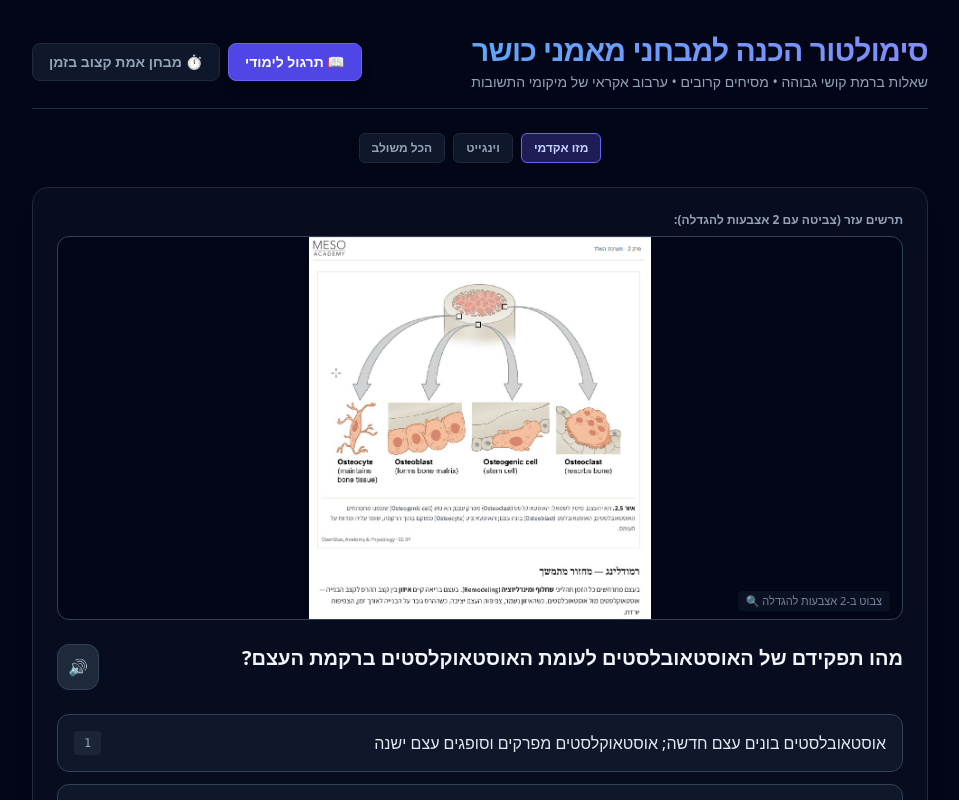
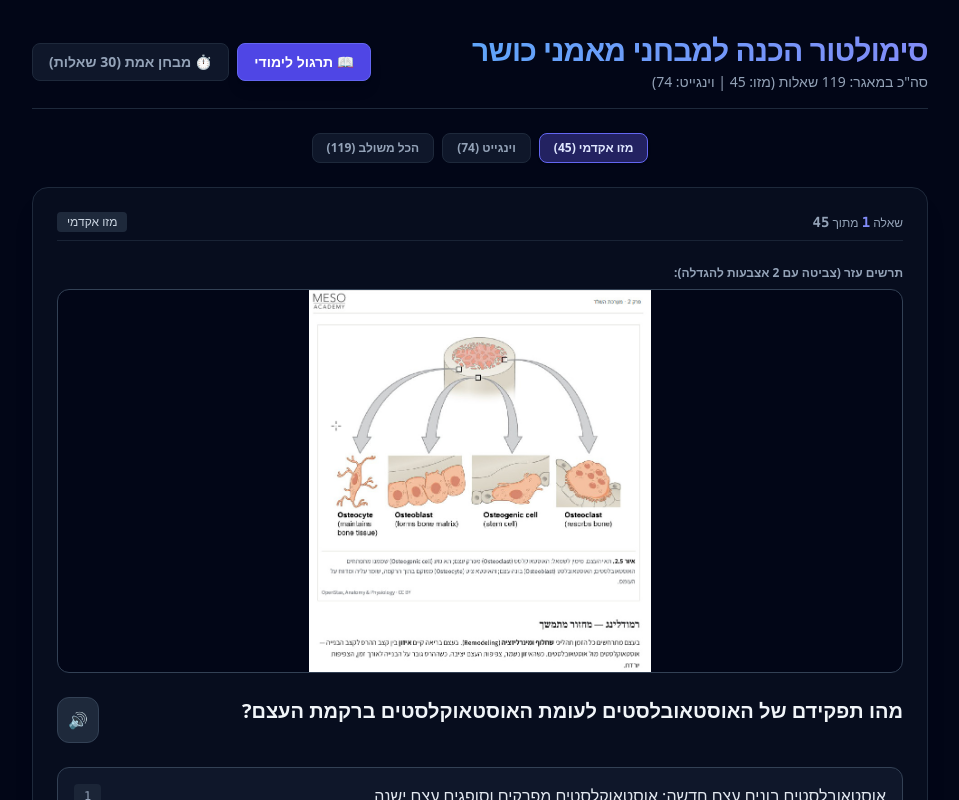
Before and after one commit to motic53/wingate-coach-prep, a Next.js app: page / in a window 1280 px wide. Shown: the top 800 px of the page, without its empty margins (160-1119 px from the left). Built offline with nearby package versions, Linux system fonts and the light colour scheme.

Commit message:
Update page.tsx

```diff
--- a/app/page.tsx
+++ b/app/page.tsx
@@ -20,124 +20,40 @@ interface ShuffledQuestion extends Question {
 function PinchZoomImage({ src, alt }: { src: string; alt: string }) {
   const [scale, setScale] = useState(1);
   const [position, setPosition] = useState({ x: 0, y: 0 });
-
-  const initialDistance = useRef<number | null>(null);
-  const initialScale = useRef(1);
-  const isDragging = useRef(false);
-  const dragStart = useRef({ x: 0, y: 0 });
-  const lastTouchTime = useRef(0);
+  const [imgKey, setImgKey] = useState(src);
+  const [isFailed, setIsFailed] = useState(false);
 
   useEffect(() => {
     setScale(1);
     setPosition({ x: 0, y: 0 });
-    initialDistance.current = null;
-    isDragging.current = false;
+    setImgKey(`${src}?t=${Date.now()}`);
+    setIsFailed(false);
   }, [src]);
 
-  const getPinchDistance = (touches: React.TouchList) => {
-    const dx = touches[0].clientX - touches[1].clientX;
-    const dy = touches[0].clientY - touches[1].clientY;
-    return Math.sqrt(dx * dx + dy * dy);
-  };
-
-  const handleTouchStart = (e: React.TouchEvent<HTMLDivElement>) => {
-    if (e.touches.length === 2) {
-      initialDistance.current = getPinchDistance(e.touches);
-      initialScale.current = scale;
-      isDragging.current = false;
-    } else if (e.touches.length === 1) {
-      const now = Date.now();
-      if (now - lastTouchTime.current < 300) {
-        if (scale > 1) {
-          setScale(1);
-          setPosition({ x: 0, y: 0 });
-        } else {
-          setScale(2.5);
-        }
-      }
-      lastTouchTime.current = now;
-
-      if (scale > 1) {
-        isDragging.current = true;
-        dragStart.current = {
-          x: e.touches[0].clientX - position.x,
-          y: e.touches[0].clientY - position.y
-        };
-      }
-    }
-  };
-
-  const handleTouchMove = (e: React.TouchEvent<HTMLDivElement>) => {
-    if (e.touches.length === 2 && initialDistance.current !== null) {
-      const currentDistance = getPinchDistance(e.touches);
-      const ratio = currentDistance / initialDistance.current;
-      const nextScale = Math.min(Math.max(initialScale.current * ratio, 1), 4.5);
-      setScale(nextScale);
-      if (nextScale === 1) setPosition({ x: 0, y: 0 });
-    } else if (e.touches.length === 1 && isDragging.current && scale > 1) {
-      const maxOffset = (scale - 1) * 220;
-      const nextX = e.touches[0].clientX - dragStart.current.x;
-      const nextY = e.touches[0].clientY - dragStart.current.y;
-      setPosition({
-        x: Math.max(-maxOffset, Math.min(maxOffset, nextX)),
-        y: Math.max(-maxOffset, Math.min(maxOffset, nextY))
-      });
-    }
-  };
-
-  const handleTouchEnd = () => {
-    initialDistance.current = null;
-    isDragging.current = false;
-  };
-
   return (
-    <div
-      onTouchStart={handleTouchStart}
-      onTouchMove={handleTouchMove}
-      onTouchEnd={handleTouchEnd}
-      onTouchCancel={handleTouchEnd}
-      className="relative w-full h-72 sm:h-96 overflow-hidden rounded-xl border border-slate-700 bg-slate-950 select-none touch-none flex items-center justify-center cursor-crosshair"
-    >
-      <div
-        className="w-full h-full relative transition-transform duration-75 flex items-center justify-center pointer-events-none"
-        style={{
-          transform: `translate(${position.x}px, ${position.y}px) scale(${scale})`,
-          transformOrigin: "center center"
-        }}
-      >
-        <img
-          key={src}
-          src={src}
-          alt={alt}
-          className="w-full h-full object-contain pointer-events-none"
-          loading="eager"
-          decoding="async"
-          onError={(e) => {
-            const target = e.currentTarget;
-            if (!target.src.includes("?retry=")) {
-              target.src = `${src}?retry=${Date.now()}`;
-            }
-          }}
-        />
-      </div>
-
-      {scale > 1 && (
+    <div className="relative w-full h-72 sm:h-96 overflow-hidden rounded-xl border border-slate-700 bg-slate-950 flex items-center justify-center select-none touch-none">
+      {isFailed ? (
+        <div className="text-center p-4">
+          <p className="text-rose-400 text-sm mb-2">לא ניתן לטעון את התמונה</p>
           <button
             type="button"
             onClick={() => {
-            setScale(1);
-            setPosition({ x: 0, y: 0 });
+              setIsFailed(false);
+              setImgKey(`${src}?retry=${Date.now()}`);
             }}
-          className="absolute bottom-3 left-3 bg-slate-900/90 text-xs text-indigo-300 font-bold px-3 py-1.5 rounded-full border border-indigo-500/40 shadow-lg backdrop-blur"
+            className="px-3 py-1 bg-indigo-600 hover:bg-indigo-500 text-white text-xs rounded"
           >
-          איפוס זום ({Math.round(scale * 100)}%)
+            נסה שוב 🔄
           </button>
-      )}
-
-      {scale === 1 && (
-        <div className="absolute bottom-2 right-3 pointer-events-none text-[11px] text-slate-400/80 bg-slate-900/70 px-2 py-0.5 rounded backdrop-blur">
-          צבוט ב-2 אצבעות להגדלה 🔍
         </div>
+      ) : (
+        <img
+          key={imgKey}
+          src={imgKey}
+          alt={alt}
+          className="w-full h-full object-contain pointer-events-none"
+          onError={() => setIsFailed(true)}
+        />
       )}
     </div>
   );
@@ -157,6 +73,17 @@ export default function App() {
   const [examFinished, setExamFinished] = useState(false);
 
   const explanationRef = useRef<HTMLDivElement | null>(null);
+
+  // ספירת כמויות השאלות לכל מוסד ולסך הכל
+  const counts = useMemo(() => {
+    const mesoCount = allQuestions.filter((q) => q.institution === "meso").length;
+    const wingateCount = allQuestions.filter((q) => q.institution === "wingate").length;
+    return {
+      meso: mesoCount,
+      wingate: wingateCount,
+      total: allQuestions.length
+    };
+  }, []);
 
   const initQuestions = useCallback(() => {
     let base = allQuestions.filter((q) => {
@@ -192,17 +119,6 @@ export default function App() {
   useEffect(() => {
     initQuestions();
   }, [initQuestions]);
-
-  // טעינה מוקדמת ברקע של כל התמונות במאגר למניעת מסכים ריקים
-  useEffect(() => {
-    if (!questionsList.length) return;
-    questionsList.forEach((q) => {
-      if (q.image) {
-        const img = new Image();
-        img.src = q.image;
-      }
-    });
-  }, [questionsList]);
 
   // טיימר לבחינה
   useEffect(() => {
@@ -327,7 +243,7 @@ export default function App() {
               סימולטור הכנה למבחני מאמני כושר
             </h1>
             <p className="text-xs sm:text-sm text-slate-400 mt-1">
-              שאלות ברמת קושי גבוהה • מסיחים קרובים • ערבוב אקראי של מיקומי התשובות
+              סה"כ במאגר: {counts.total} שאלות (מזו: {counts.meso} | וינגייט: {counts.wingate})
             </p>
           </div>
 
@@ -350,27 +266,44 @@ export default function App() {
                   : "bg-slate-900 border-slate-800 text-slate-400 hover:text-white"
               }`}
             >
-              ⏱️ מבחן אמת קצוב בזמן
+              ⏱️ מבחן אמת (30 שאלות)
             </button>
           </div>
         </header>
 
-        {/* בחירת מוסד במצב תרגול */}
+        {/* בחירת מוסד במצב תרגול עם כמויות */}
         {mode === "practice" && (
-          <div className="flex justify-center gap-2">
-            {(["meso", "wingate", "all"] as const).map((inst) => (
+          <div className="flex flex-wrap justify-center gap-2">
             <button
-                key={inst}
-                onClick={() => setSelectedInst(inst)}
-                className={`px-3 py-1.5 text-xs font-semibold rounded-md border ${
-                  selectedInst === inst
-                    ? "bg-indigo-900/60 border-indigo-500 text-indigo-200"
-                    : "bg-slate-900 border-slate-800 text-slate-400"
+              onClick={() => setSelectedInst("meso")}
+              className={`px-3.5 py-1.5 text-xs font-semibold rounded-lg border transition ${
+                selectedInst === "meso"
+                  ? "bg-indigo-900/70 border-indigo-500 text-indigo-100 shadow"
+                  : "bg-slate-900 border-slate-800 text-slate-400 hover:text-white"
               }`}
             >
-                {inst === "meso" ? "מזו אקדמי" : inst === "wingate" ? "וינגייט" : "הכל משולב"}
+              מזו אקדמי ({counts.meso})
             </button>
-            ))}
+            <button
+              onClick={() => setSelectedInst("wingate")}
+              className={`px-3.5 py-1.5 text-xs font-semibold rounded-lg border transition ${
+                selectedInst === "wingate"
+                  ? "bg-indigo-900/70 border-indigo-500 text-indigo-100 shadow"
+                  : "bg-slate-900 border-slate-800 text-slate-400 hover:text-white"
+              }`}
+            >
+              וינגייט ({counts.wingate})
+            </button>
+            <button
+              onClick={() => setSelectedInst("all")}
+              className={`px-3.5 py-1.5 text-xs font-semibold rounded-lg border transition ${
+                selectedInst === "all"
+                  ? "bg-indigo-900/70 border-indigo-500 text-indigo-100 shadow"
+                  : "bg-slate-900 border-slate-800 text-slate-400 hover:text-white"
+              }`}
+            >
+              הכל משולב ({counts.total})
+            </button>
           </div>
         )}
 
@@ -455,6 +388,16 @@ export default function App() {
         ) : currentQ ? (
           /* כרטיס השאלה הרגיל */
           <div className="space-y-6 bg-slate-900/40 p-5 sm:p-6 rounded-2xl border border-slate-800 shadow-xl">
+            {/* מונה שאלה מתוך סך הכל ומוסד */}
+            <div className="flex items-center justify-between text-xs text-slate-400 pb-2 border-b border-slate-800/80">
+              <span>
+                שאלה <strong className="text-indigo-400 font-mono text-sm">{currentIndex + 1}</strong> מתוך <strong className="font-mono text-sm">{questionsList.length}</strong>
+              </span>
+              <span className="px-2.5 py-0.5 rounded bg-slate-800 text-slate-300 font-medium">
+                {currentQ.institution === "meso" ? "מזו אקדמי" : "וינגייט"}
+              </span>
+            </div>
+
             {currentQ.image && (
               <div className="space-y-2">
                 <span className="text-xs font-semibold text-slate-400 block">
@@ -553,7 +496,7 @@ export default function App() {
               </button>
             </div>
 
-            {/* בלוק הסבר במצב תרגול עם פירוט המסיחים והתשובות הלא נכונות */}
+            {/* בלוק הסבר במצב תרגול */}
             {mode === "practice" && isAnswerSubmitted && (
               <div
                 ref={explanationRef}
```
Lines whose indentation alone changed are shown as unchanged.
